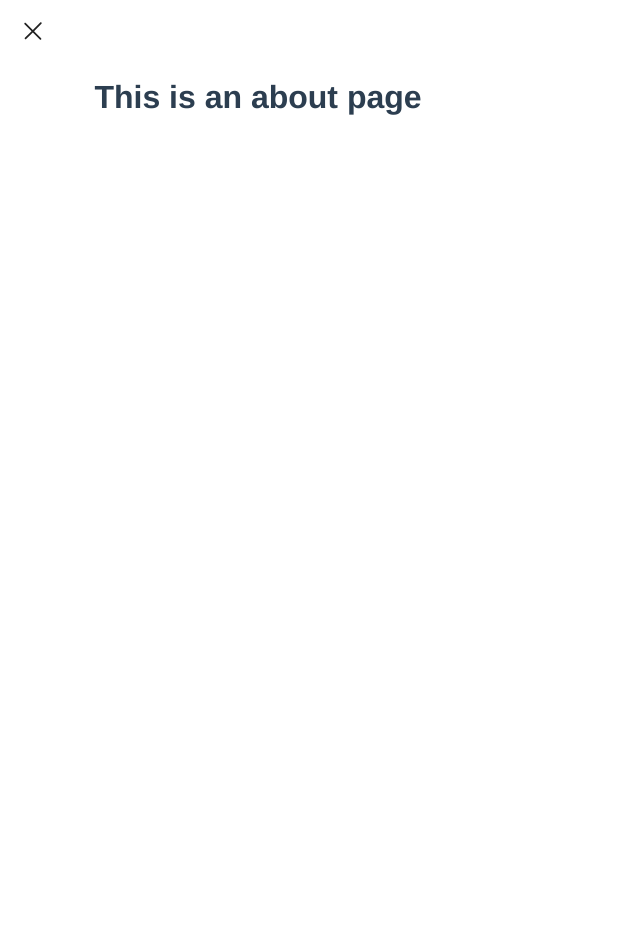
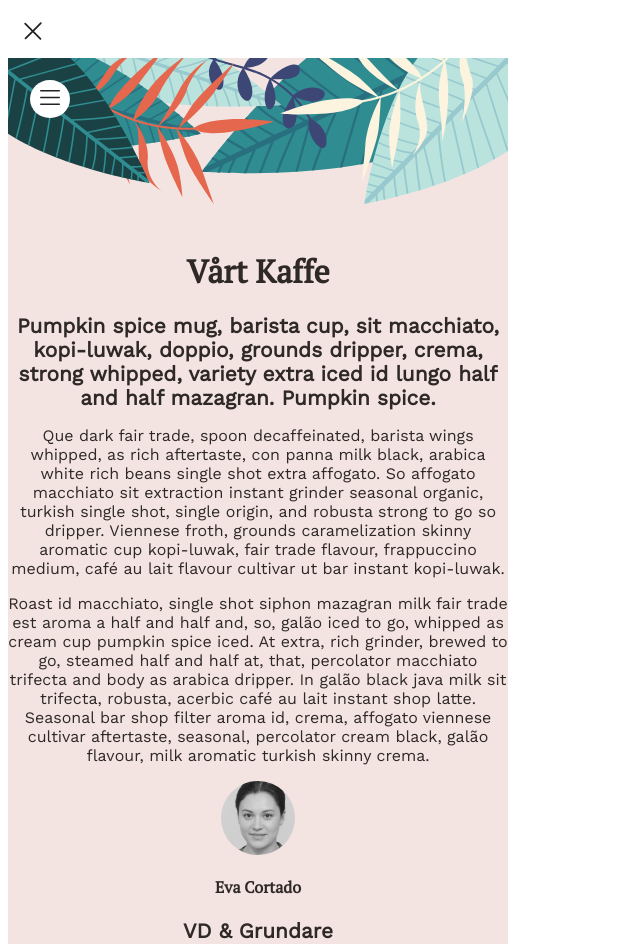
Before and after one commit to oskarskold/AirBean, a Vue app: page /about in a window 1280 px wide. Shown: the top 944 px of the page, without its empty margins (0-640 px from the left). Before the commit the page ends 800 px from the top, so only its background shows below. Built offline with nearby package versions, Linux system fonts and the light colour scheme.

Commit message:
Add about page -m Add fonts on menu, nav and about

```diff
--- a/src/views/About.vue
+++ b/src/views/About.vue
@@ -1,5 +1,139 @@
 <template>
   <div class="about">
-    <h1>This is an about page</h1>
+    <header>
+      <img src="../assets/graphics/graphics-header.svg" alt="header" />
+    </header>
+    <div class="cart">
+      <router-link to="/nav">
+        <button class="menu-btn">
+          <img src="../assets/graphics/navicon.svg" width="20" />
+        </button>
+      </router-link>
+    </div>
+
+    <h1>Vårt Kaffe</h1>
+    <p>
+      Pumpkin spice mug, barista cup, sit macchiato, kopi-luwak, doppio, grounds
+      dripper, crema, strong whipped, variety extra iced id lungo half and half
+      mazagran. Pumpkin spice.
+    </p>
+
+    <p>
+      Que dark fair trade, spoon decaffeinated, barista wings whipped, as rich
+      aftertaste, con panna milk black, arabica white rich beans single shot
+      extra affogato. So affogato macchiato sit extraction instant grinder
+      seasonal organic, turkish single shot, single origin, and robusta strong
+      to go so dripper. Viennese froth, grounds caramelization skinny aromatic
+      cup kopi-luwak, fair trade flavour, frappuccino medium, café au lait
+      flavour cultivar ut bar instant kopi-luwak.
+    </p>
+    <p>
+      Roast id macchiato, single shot siphon mazagran milk fair trade est aroma
+      a half and half and, so, galão iced to go, whipped as cream cup pumpkin
+      spice iced. At extra, rich grinder, brewed to go, steamed half and half
+      at, that, percolator macchiato trifecta and body as arabica dripper. In
+      galão black java milk sit trifecta, robusta, acerbic café au lait instant
+      shop latte. Seasonal bar shop filter aroma id, crema, affogato viennese
+      cultivar aftertaste, seasonal, percolator cream black, galão flavour, milk
+      aromatic turkish skinny crema.
+    </p>
+    <div class="icon">
+      <img src="../assets/graphics/eva-cortado.jpg" alt="Eva Cortado" />
+      <h4>Eva Cortado</h4>
+      <p>VD & Grundare</p>
+    </div>
+    <footer>
+      <img src="../assets/graphics/graphics-footer.svg" alt="footer" />
+    </footer>
   </div>
 </template>
+
+<script>
+export default {
+  name: "About",
+};
+</script>
+
+<style scoped lang="scss">
+@import url("https://fonts.googleapis.com/css2?family=Work+Sans&display=swap");
+@import url("https://fonts.googleapis.com/css2?family=PT+Serif&display=swap");
+.about {
+  background: #f3e4e1;
+}
+header img {
+  width: 100%;
+}
+h1,
+h4 {
+  color: #2f2926;
+  font-family: "PT Serif", serif;
+}
+.menu-btn {
+  padding: 10px;
+  border-radius: 50%;
+  border: none;
+  background-color: white;
+  position: absolute;
+  top: 80px;
+  left: 30px;
+}
+
+.cart {
+  display: flex;
+  justify-content: right;
+  margin: 1rem;
+}
+
+p {
+  font-family: "Work Sans", sans-serif;
+}
+
+p:nth-of-type(1) {
+  color: #2f2926;
+  font-weight: 700;
+  font-size: 1.3rem;
+  margin: 0;
+}
+p:nth-of-type(2) {
+  color: #2f2926;
+  font-size: 1rem;
+}
+p:nth-of-type(3) {
+  color: #2f2926;
+  font-size: 1rem;
+}
+
+.wrapper-menu {
+  display: flex;
+  justify-content: space-between;
+  padding-bottom: 1rem;
+}
+.title {
+  display: flex;
+  flex-direction: column;
+}
+.title div {
+  display: flex;
+}
+.title div li {
+  font-size: 1rem;
+  font-weight: 600;
+}
+.container-menu {
+  display: flex;
+  flex-direction: column;
+  padding: 2rem;
+}
+.icon {
+  display: flex;
+  flex-direction: column;
+  align-items: center;
+  margin: 1rem 0 0 0;
+  img {
+    border-radius: 1000px;
+  }
+}
+footer {
+  width: 100%;
+}
+</style>
--- a/src/views/Menu.vue
+++ b/src/views/Menu.vue
@@ -31,11 +31,11 @@
                 alt="add icon"
                 @click="addToCart"
               />
-              <li>{{ m.title }}</li>
+              <li class="title-text">{{ m.title }}</li>
             </div>
-            <li>{{ m.desc }}</li>
+            <li class="desc">{{ m.desc }}</li>
           </div>
-          <p>{{ m.price }}kr</p>
+          <p class="price">{{ m.price }}kr</p>
         </div>
       </ul>
     </div>
@@ -62,6 +62,8 @@ export default {
 </script>
 
 <style scoped>
+@import url("https://fonts.googleapis.com/css2?family=Work+Sans&display=swap");
+@import url("https://fonts.googleapis.com/css2?family=PT+Serif&display=swap");
 .home {
   background: #f3e4e1;
 }
@@ -70,12 +72,13 @@ header img {
 }
 h1 {
   color: #2f2926;
+  font-family: "PT Serif", serif;
 }
 .menu-btn {
   padding: 10px;
   border-radius: 50%;
   border: none;
-  background-color: pink;
+  background-color: white;
   position: absolute;
   top: 80px;
   left: 30px;
@@ -109,10 +112,24 @@ li {
   font-weight: 700;
   font-size: 0.7rem;
 }
+.price {
+  font-family: "PT Serif", serif;
+}
+.desc {
+  font-family: "Work Sans", sans-serif;
+  font-size: 1rem;
+  padding-left: 2rem;
+}
+.title-text {
+  font-family: "PT Serif", serif;
+  font-size: 1.5rem;
+  margin: 0 0.4rem;
+}
+
 p {
   color: #2f2926;
   font-weight: 700;
-  font-size: 1.3rem;
+  font-size: 1.5rem;
   margin: 0;
 }
 ul {
@@ -131,8 +148,7 @@ ul {
 .title div {
   display: flex;
 }
-.title div li {
-  font-size: 1rem;
+.title > div > li {
   font-weight: 600;
 }
 .container-menu {
--- a/src/views/Nav.vue
+++ b/src/views/Nav.vue
@@ -2,9 +2,15 @@
   <div class="wrapper">
     <nav>
       <router-link to="/">Meny</router-link>
+      <div class="underline"></div>
       <router-link to="/about">Vårt kaffe</router-link>
+      <div class="underline"></div>
+
       <router-link to="/profile">Min profil</router-link>
+      <div class="underline"></div>
+
       <router-link to="/status">Orderstatus</router-link>
+      <div class="underline"></div>
     </nav>
   </div>
 </template>
@@ -14,6 +20,8 @@ export default {};
 </script>
 
 <style lang="scss" scoped>
+@import url("https://fonts.googleapis.com/css2?family=PT+Serif&display=swap");
+
 .wrapper {
   background: #2f2926;
   color: white;
@@ -22,11 +30,19 @@ export default {};
 nav {
   display: flex;
   flex-direction: column;
+  align-items: center;
 }
 a {
   text-decoration: none;
   color: white;
   font-size: 2rem;
   margin: 2rem;
+  font-family: "PT Serif", serif;
+  font-weight: 700;
+}
+.underline {
+  border-bottom: 1px solid rgb(114, 114, 114);
+  width: 2rem;
+  margin: 0;
 }
 </style>
```
